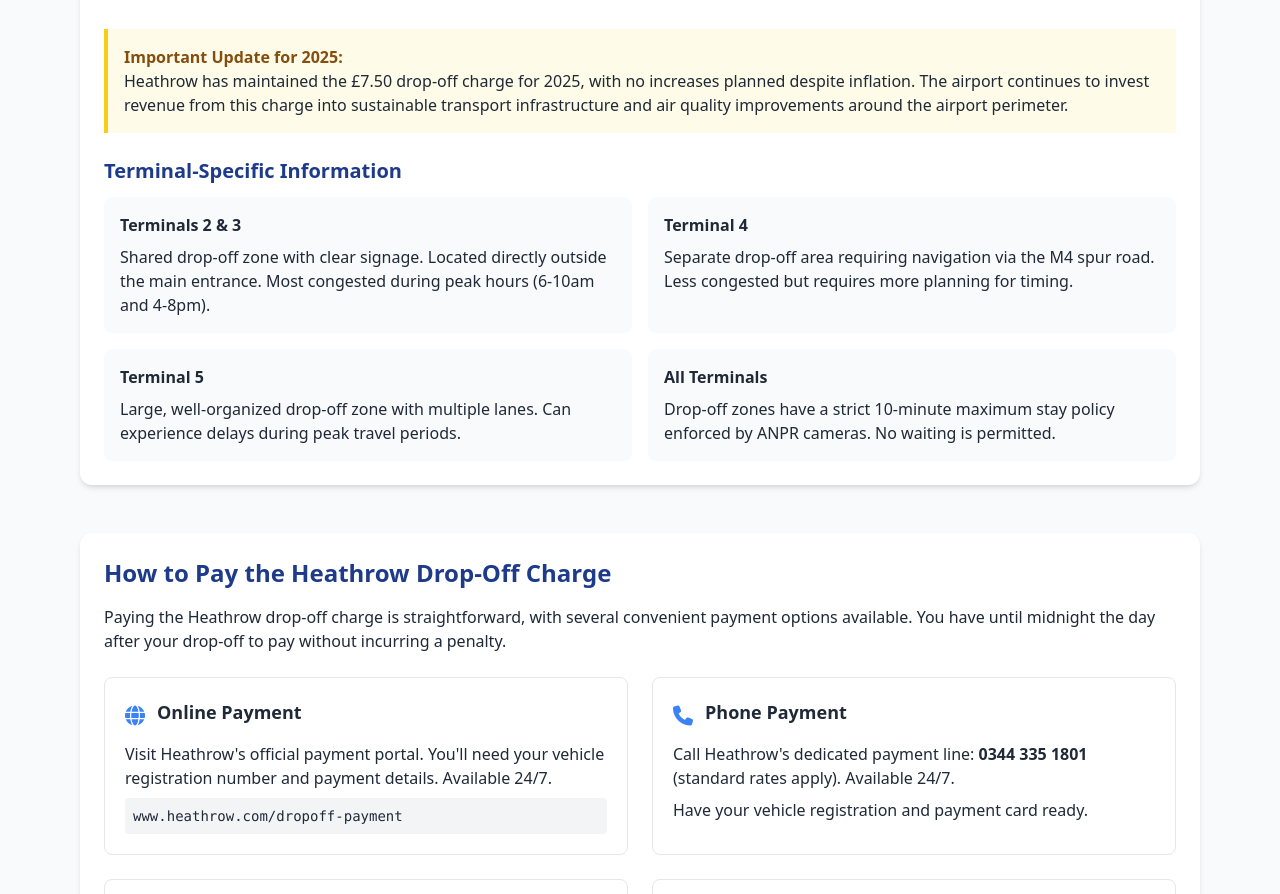
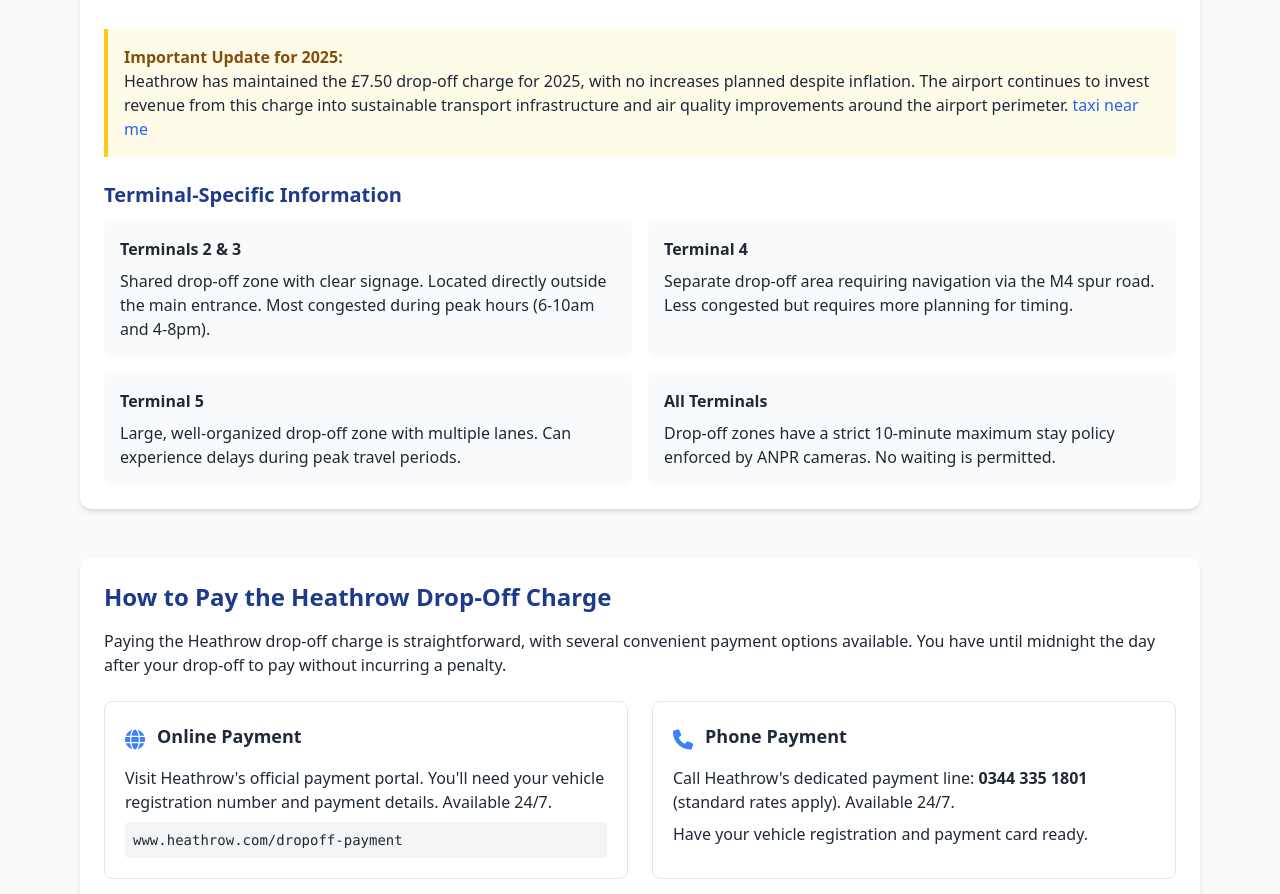
Before and after one commit to minicabs/Heathrow-drop-off-charge, a plain HTML site: page index.html in a window 1280 px wide. Shown: the part 1490-2384 px from the top of the page. Drawn offline with nearby package versions, Linux system fonts and the light colour scheme.

Commit message:
Update index.html

```diff
--- a/index.html
+++ b/index.html
@@ -165,7 +165,13 @@
 
             <div class="bg-yellow-50 border-l-4 border-yellow-400 p-4 mb-6">
                 <p class="font-bold text-yellow-800">Important Update for 2025:</p>
-                <p>Heathrow has maintained the £7.50 drop-off charge for 2025, with no increases planned despite inflation. The airport continues to invest revenue from this charge into sustainable transport infrastructure and air quality improvements around the airport perimeter.</p>
+                <p>Heathrow has maintained the £7.50 drop-off charge for 2025, with no increases planned despite inflation. The airport continues to invest revenue from this charge into sustainable transport infrastructure and air quality improvements around the airport perimeter.
+<a href="https://share.google/c7FBbOlgAmHhMuWIy"
+   target="_blank" rel="noopener noreferrer"
+   class="text-blue-600 hover:underline">
+  taxi near me
+</a>
+      </p>
             </div>
 
             <h3 class="text-xl font-bold text-primary mb-3">Terminal-Specific Information</h3>
```
